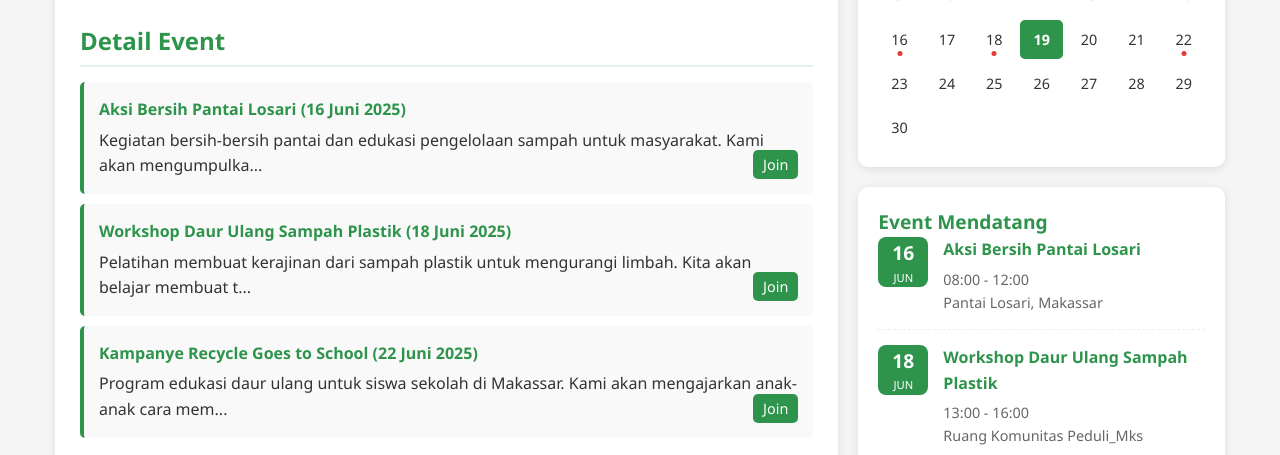
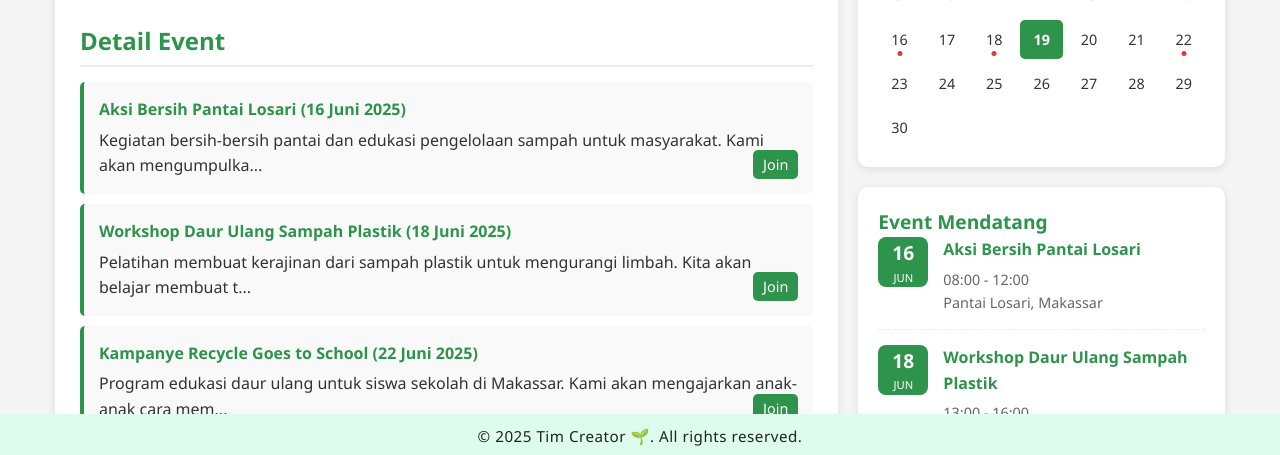
Before and after one commit to dewa1345/ALP-Semester-2, a plain HTML site: page Campaign.html in a window 1280 px wide. Shown: the part 342-797 px from the top of the page. Drawn offline with Linux system fonts and the light colour scheme.

Commit message:
ganti navbar copyright

```diff
--- a/CCampaign.html
+++ b/Campaign.html
@@ -702,25 +702,38 @@
 
         /* Footer Styles */
         .footer {
-            background-color: #2e944b;
-            color: white;
+            background-color: #defced;
+            color: #222;
             padding: 10px 0;
             text-align: center;
-            position: relative;
+            position: fixed;
+            left: 0;
             bottom: 0;
-            width: 100%;
-            box-shadow: 0 -2px 5px rgba(0, 0, 0, 0.1);
+            width: 100vw;
+            font-family: 'Segoe UI', Tahoma, Geneva, Verdana, sans-serif;
+            font-size: 0.95rem;
+            box-shadow: none;
+            z-index: 200;
+            display: flex;
+            align-items: center;
+            justify-content: center;
         }
 
         .footer .container {
-            max-width: 1200px;
+            width: 100vw;
             margin: 0 auto;
-            padding: 0 15px;
+            padding: 0;
+            display: flex;
+            align-items: center;
+            justify-content: center;
         }
 
         .footer p {
             margin: 0;
-            font-size: 0.9rem;
+            font-size: 0.95rem;
+            color: #222;
+            letter-spacing: 0.5px;
+            text-align: center;
         }
     </style>
 </head>
```
